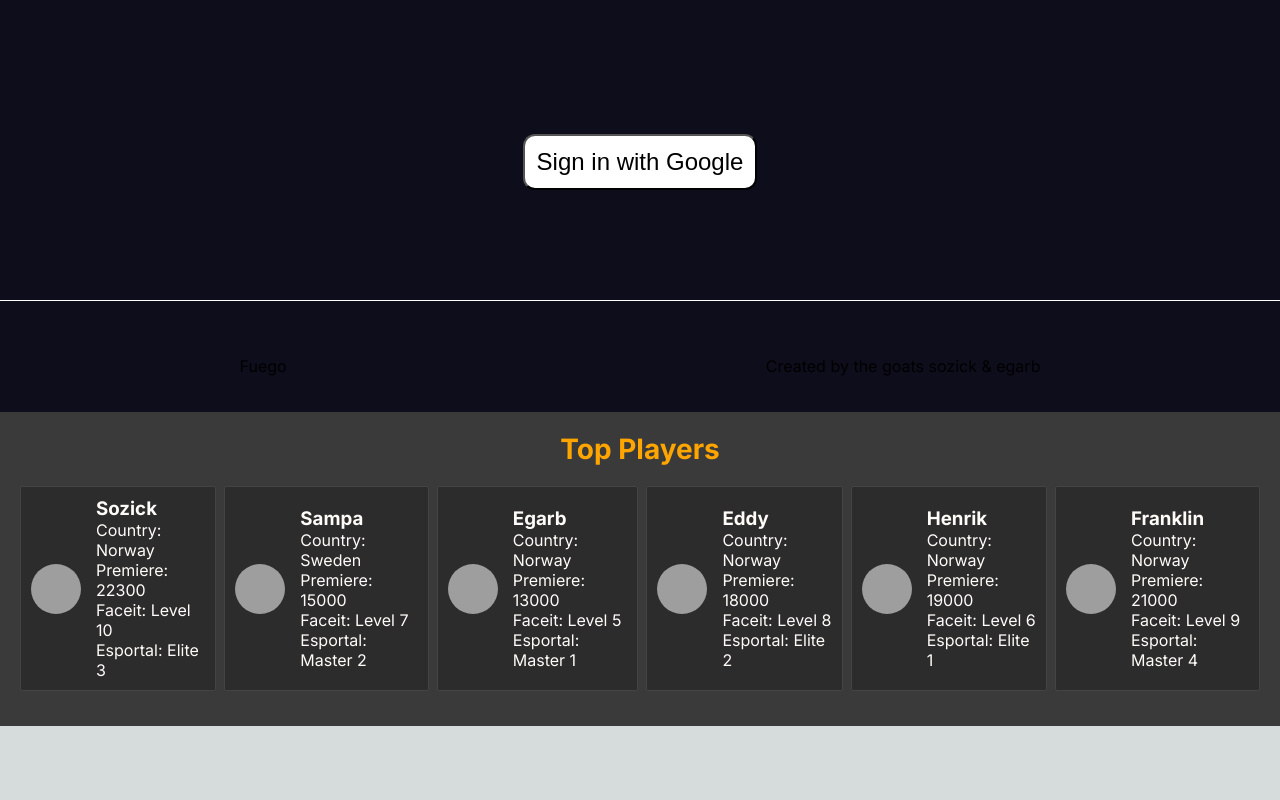
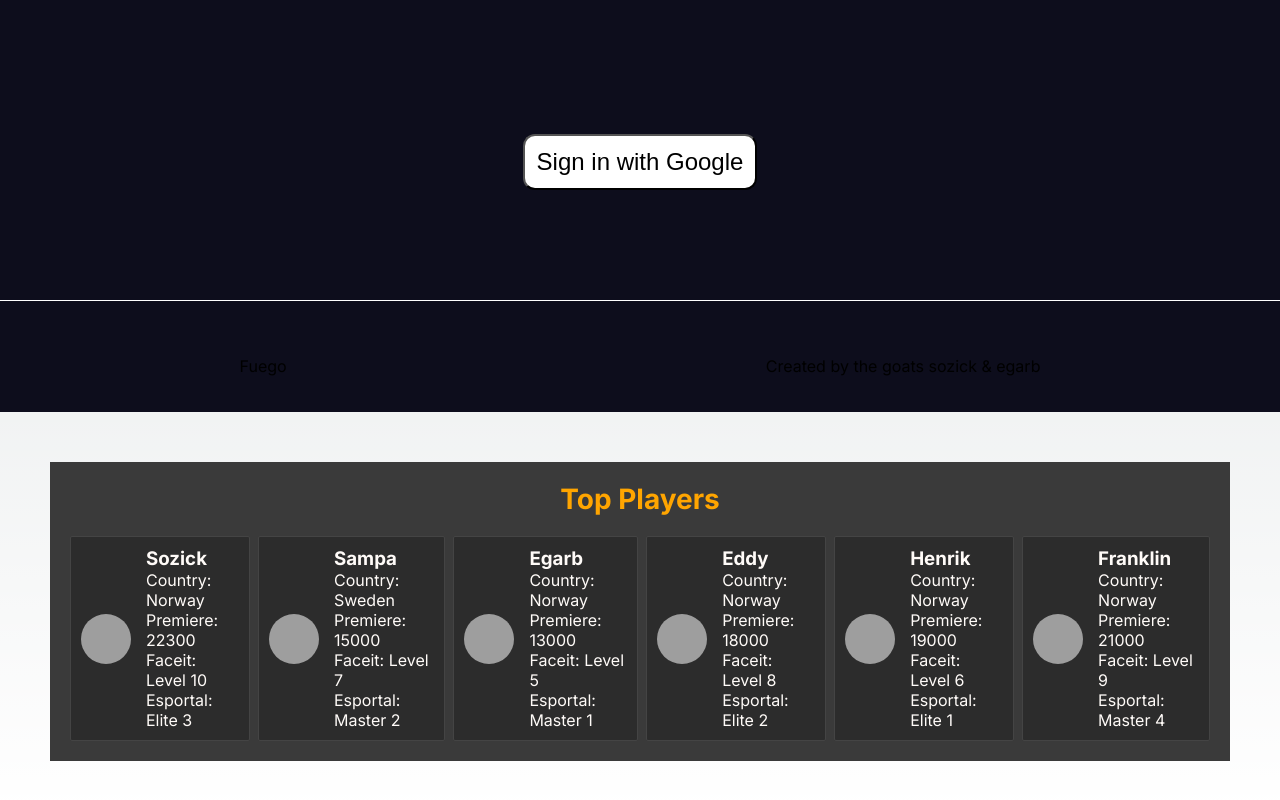
Before and after one commit to bragerosberg/fuego, a Next.js app: page / in a window 1280 px wide. Shown: the part 370-1170 px from the top of the page. Before the commit the page ends 1096 px from the top, so only its background shows below. Built offline with nearby package versions, Linux system fonts and the light colour scheme; no server answers; grey boxes are pictures that could not be loaded.

Commit message:
style top players

```diff
--- a/src/app/components/topPlayers/styles.module.css
+++ b/src/app/components/topPlayers/styles.module.css
@@ -5,6 +5,7 @@
     padding: 20px;
     background-color: #3a3a3a;
     color: #fffbf8;
+    margin: 50px ;
 }
 
 .topPlayers h2 {
@@ -15,16 +16,13 @@
 }
 
 .playersList {
-    display: flex;
-    flex-direction: column;
-    width: 100%;
+    display: grid;
 }
 
 .playerItem {
     display: flex;
     align-items: center;
     justify-content: space-between;
-    margin-bottom: 15px;
     padding: 10px;
     border: 1px solid #444;
     border-radius: 2px;
```
